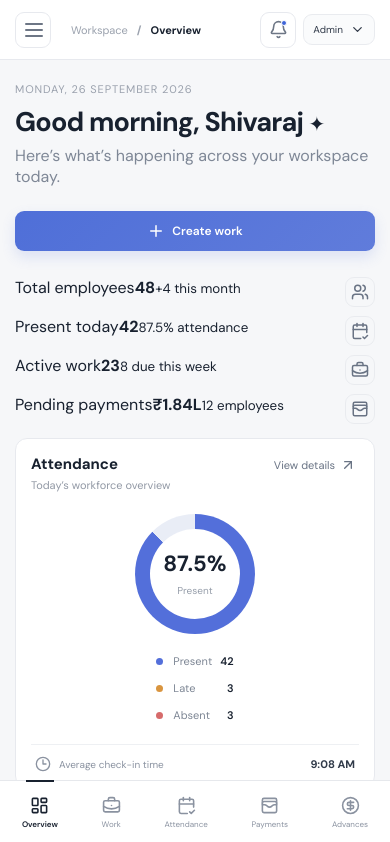
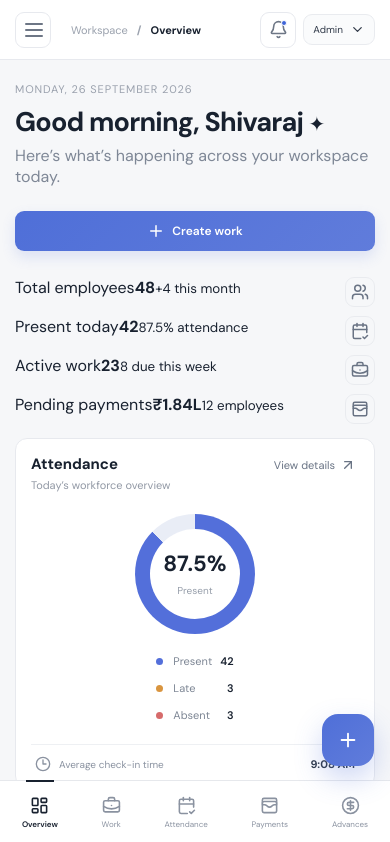
Before and after one commit to siwraaj-siwraaj/Ui-mock, a React (Vite) app: page / in a window 390 px wide. Shown: the top 842 px of the page. Built offline with nearby package versions, Linux system fonts and the light colour scheme.

Commit message:
Style floating quick action button

```diff
--- a/src/styles.css
+++ b/src/styles.css
@@ -77,7 +77,7 @@ html,body,#root{min-height:100%;background:var(--bg,#f6f7f9)}
 
 /* Sidebar outside-tap backdrop and global quick action */
 .sidebar-backdrop{display:none}
-.global-plus{width:40px;height:40px;border:0;border-radius:12px;background:linear-gradient(135deg,#4f6fd8,#607cdb);color:#fff;display:grid;place-items:center;cursor:pointer;box-shadow:0 7px 18px rgba(79,111,216,.2)}
+.fab-plus{position:fixed;right:24px;bottom:28px;width:54px;height:54px;border:0;border-radius:17px;background:linear-gradient(135deg,#4f6fd8,#607cdb);color:#fff;display:grid;place-items:center;cursor:pointer;box-shadow:0 12px 28px rgba(79,111,216,.28);z-index:16}
 .action-grid{display:grid;grid-template-columns:1fr 1fr;gap:10px}
 .action-tile{border:1px solid var(--line);background:var(--surface);border-radius:13px;padding:14px;display:flex;align-items:center;gap:11px;text-align:left;color:var(--text);cursor:pointer;font:inherit}
 .action-tile:hover{border-color:#d4dcf3;background:#f7f9ff}
@@ -93,7 +93,7 @@ html,body,#root{min-height:100%;background:var(--bg,#f6f7f9)}
   .sidebar-backdrop{display:block;position:fixed;inset:0;background:rgba(20,25,35,.2);border:0;padding:0;z-index:19}
   .sidebar{z-index:20}
   .top-actions{gap:7px}
-  .global-plus{width:36px;height:36px;border-radius:10px}
+  .fab-plus{width:52px;height:52px;right:16px;bottom:78px;border-radius:16px}
   .action-grid{grid-template-columns:1fr}
 }
 .app.theme-dark .action-tile:hover{background:#252c37;border-color:var(--line)}
```
